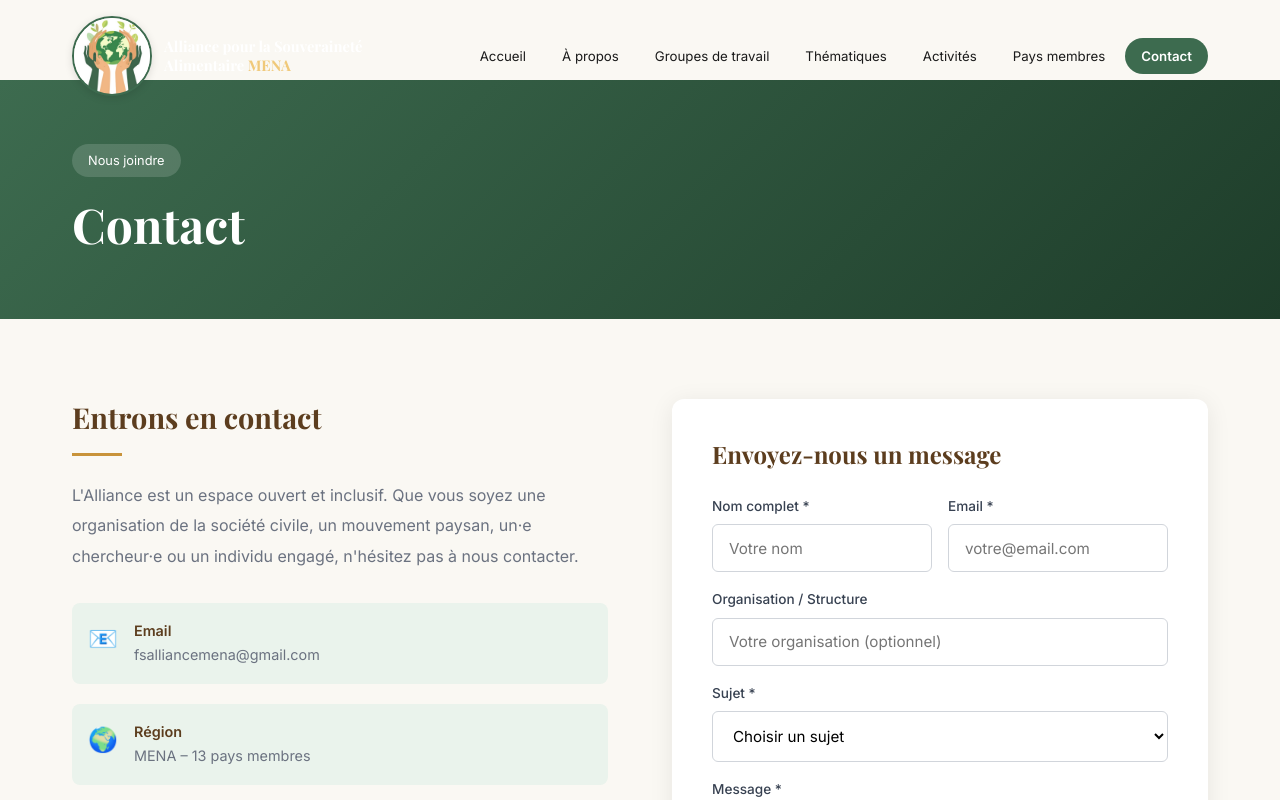
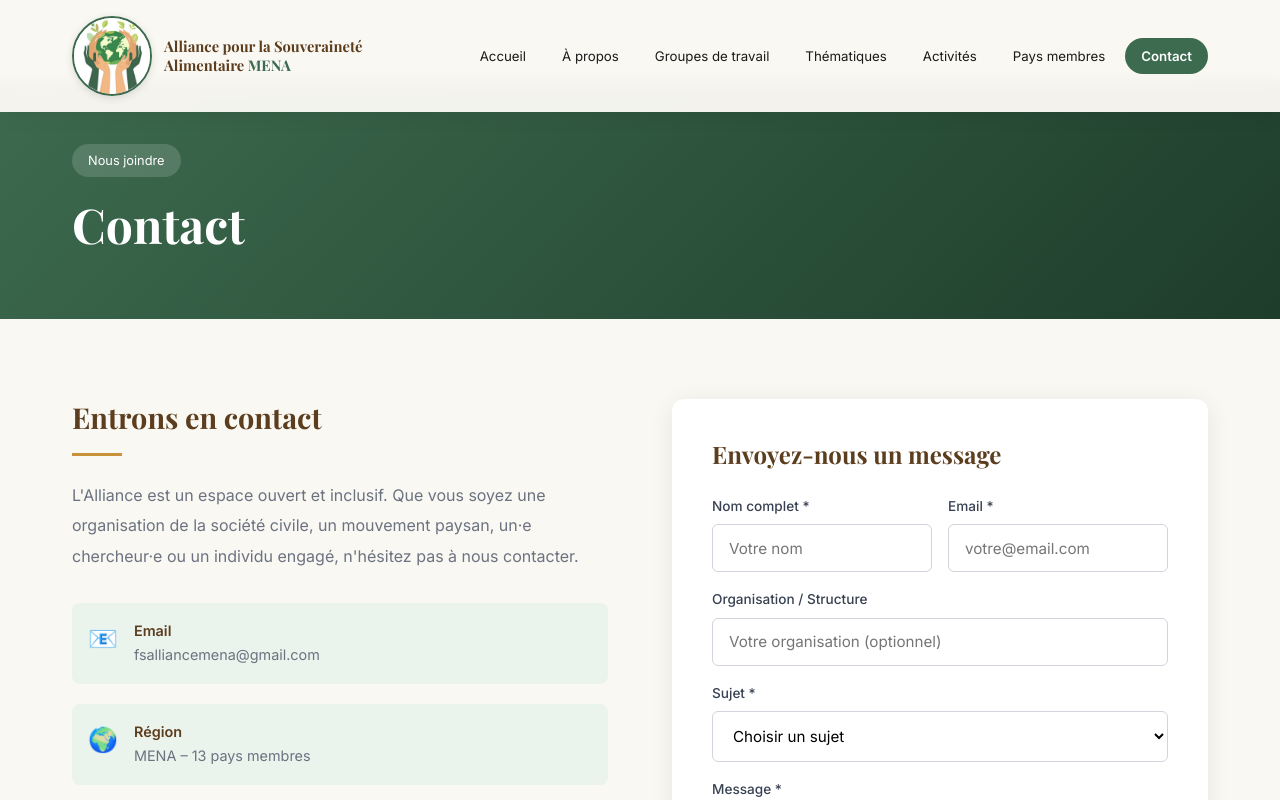
Before and after one commit to Gh162002/asa-mena, a React (Vite) app in the folder frontend/: page /contact in a window 1280 px wide. Shown: the top 800 px of the page. Built offline with nearby package versions, Linux system fonts and the light colour scheme.

Commit message:
fix: navbar text visible on all pages (not just home)

```diff
--- a/frontend/src/components/Navbar.jsx
+++ b/frontend/src/components/Navbar.jsx
@@ -16,21 +16,27 @@ export default function Navbar() {
   const [menuOpen, setMenuOpen] = useState(false);
   const location = useLocation();
 
+  // La navbar est transparente (sur image) uniquement sur la page d'accueil ET sans scroll
+  const isHome = location.pathname === '/';
+  const isTransparent = isHome && !scrolled;
+
   useEffect(() => {
     const onScroll = () => setScrolled(window.scrollY > 40);
     window.addEventListener('scroll', onScroll);
+    // Reset scrolled quand on change de page
+    setScrolled(window.scrollY > 40);
     return () => window.removeEventListener('scroll', onScroll);
-  }, []);
+  }, [location]);
 
   useEffect(() => setMenuOpen(false), [location]);
 
   return (
     <nav style={{
       position: 'fixed', top: 0, left: 0, right: 0, zIndex: 1000,
-      background: scrolled ? 'rgba(250,248,243,0.97)' : 'transparent',
-      boxShadow: scrolled ? '0 2px 20px rgba(0,0,0,0.08)' : 'none',
+      background: isTransparent ? 'transparent' : 'rgba(250,248,243,0.97)',
+      boxShadow: isTransparent ? 'none' : '0 2px 20px rgba(0,0,0,0.08)',
       transition: 'all 0.3s',
-      backdropFilter: scrolled ? 'blur(8px)' : 'none',
+      backdropFilter: isTransparent ? 'none' : 'blur(8px)',
     }}>
       <div className="container" style={{ display: 'flex', alignItems: 'center', justifyContent: 'space-between', padding: '1rem 2rem' }}>
         <Link to="/" style={{ display: 'flex', alignItems: 'center', gap: '0.75rem' }}>
@@ -43,8 +49,8 @@ export default function Navbar() {
             <img src="/images/logo1.png" alt="Alliance pour la Souveraineté Alimentaire MENA" style={{ width: '100%', height: '100%', objectFit: 'cover' }} />
           </div>
           <div>
-            <div style={{ fontFamily: 'Playfair Display', fontWeight: 700, fontSize: '0.92rem', color: scrolled ? 'var(--brun)' : 'white', lineHeight: 1.3 }}>Alliance pour la Souveraineté</div>
-            <div style={{ fontFamily: 'Playfair Display', fontWeight: 700, fontSize: '0.92rem', color: scrolled ? 'var(--brun)' : 'white', lineHeight: 1.3 }}>Alimentaire <span style={{ color: scrolled ? 'var(--vert)' : '#f0c97a' }}>MENA</span></div>
+            <div style={{ fontFamily: 'Playfair Display', fontWeight: 700, fontSize: '0.92rem', color: isTransparent ? 'white' : 'var(--brun)', lineHeight: 1.3 }}>Alliance pour la Souveraineté</div>
+            <div style={{ fontFamily: 'Playfair Display', fontWeight: 700, fontSize: '0.92rem', color: isTransparent ? 'white' : 'var(--brun)', lineHeight: 1.3 }}>Alimentaire <span style={{ color: isTransparent ? '#f0c97a' : 'var(--vert)' }}>MENA</span></div>
           </div>
         </Link>
 
```
